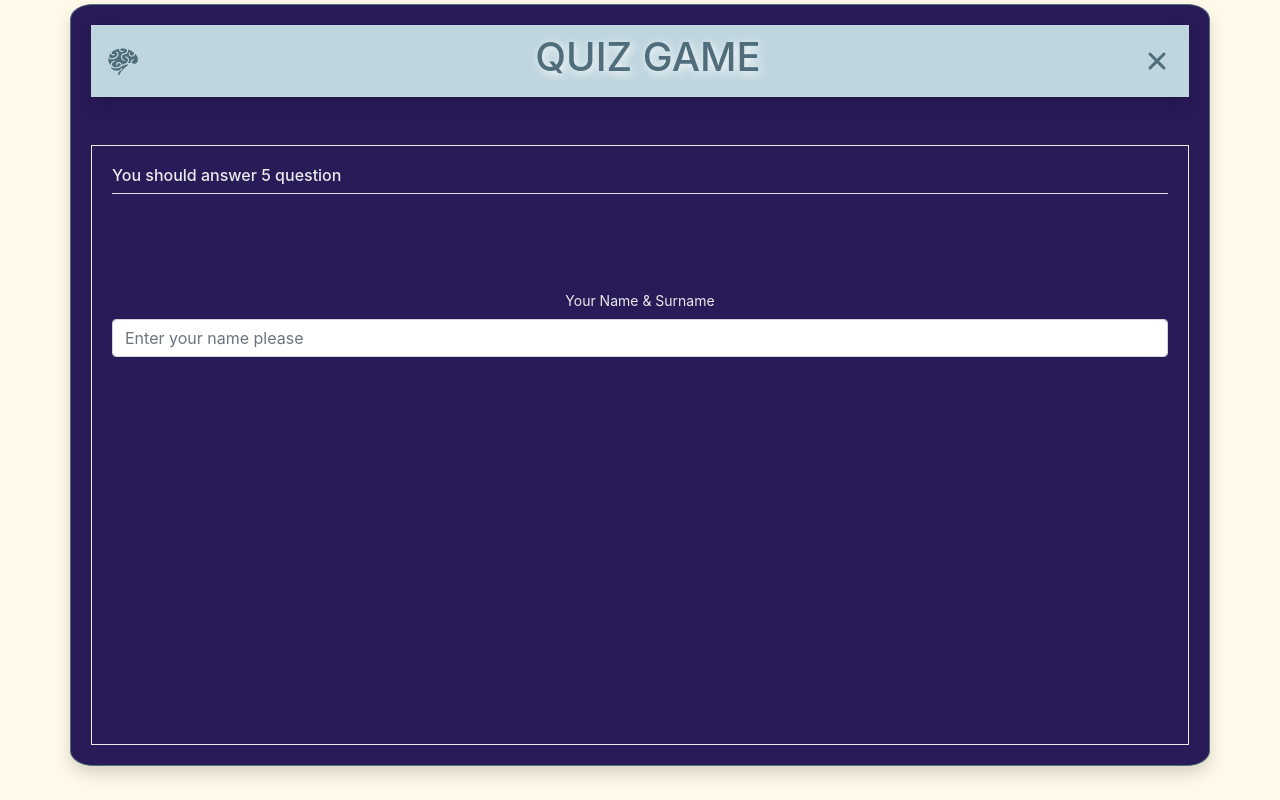
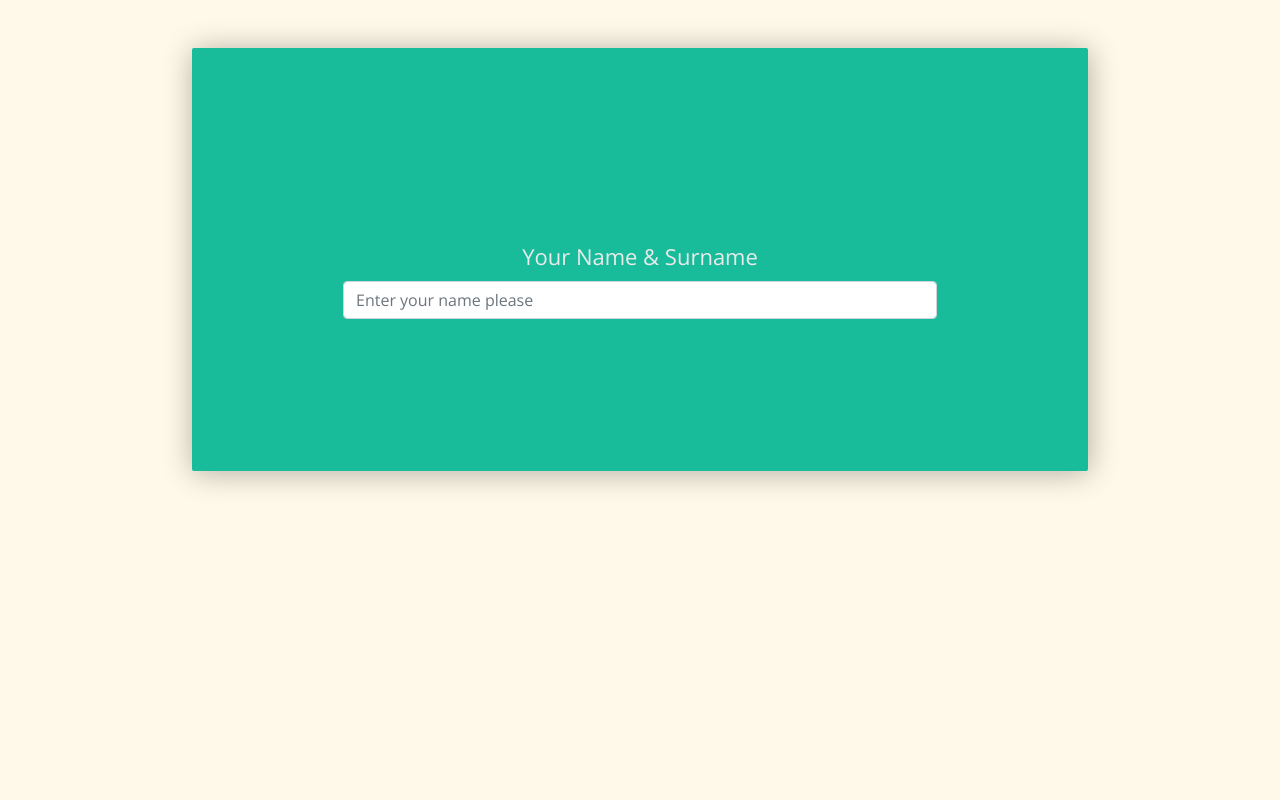
Before and after one commit to elinoza/quiz-fe, a React (Create React App) app in the folder quiz-fe/: page / in a window 1280 px wide. Built offline with nearby package versions, Linux system fonts and the light colour scheme.

Commit message:
refactored

```diff
--- a/quiz-fe/src/App.js
+++ b/quiz-fe/src/App.js
@@ -9,10 +9,10 @@ import Body from "./components/Body"
 function App() {
   return (
     <div >
-  <Container className="main my-1 shadow">
+  <Container className="main my-5 ">
 
 
-      <NavBar/>
+
       <Body />
 
 
--- a/quiz-fe/src/components/Body.jsx
+++ b/quiz-fe/src/components/Body.jsx
@@ -170,8 +170,8 @@ class Body extends React.Component {
     return (
       <Container className="  app mt-5  ">
 
-        <div className=" border-bottom d-flex ">
-          <h6 className="d-inline"> {  this.state.start === "false" && "You should answer 5 question" } {  this.state.start === "true" &&
+        <div className="  d-flex ">
+          <h6 className="d-inline"> {  this.state.start === "false" && "" } {  this.state.start === "true" &&
            this.state.quoNum + ". Question"} </h6>
           <h6 className="d-inline ml-auto">
           {  this.state.start === "true" &&
@@ -180,9 +180,9 @@ class Body extends React.Component {
         </div>
 
         {this.state.start === "false" && (
-          <div className="answers  align-items-center justify-content-center  text-center my-5">
-            <Row className="my-5">
-              <Col>
+          <div className="answers   align-items-center justify-content-center  text-center my-5">
+            <Row className="my-5 mx-5">
+              <Col className="mx-5">
                 <Form onSubmit={this.submitForm}>
                   <Form.Group controlId="name">
                     <Form.Label>Your Name & Surname </Form.Label>
--- a/quiz-fe/src/css/quiz.css
+++ b/quiz-fe/src/css/quiz.css
@@ -1,15 +1,22 @@
 
+@import url(https://fonts.googleapis.com/css?family=Open+Sans:700,300);
 body{
     background-color:#fff9e9
 }
 .main {
-    background-color:#291a58;
-    font-size: 14px;
-    font-family:"Circular", "-apple-system", "system-ui", "Roboto", "Helvetica Neue", sans-serif;
+    background-color:#18BC9B;
+    font-size: 22px;
+    font-family: 'Open Sans', Helvetica;
     color:#EAEAEA;
-    border:1px solid #4F6D7A ;
-    border-radius:2%;
+    box-shadow: 1px 2px 30px 0px rgba(0,0,0,0.3);
+    border-radius:2px;
     padding:20px;
+    width: 70%;
+    min-width: max-content;
+
+
+
+
 
 
 }
@@ -18,8 +25,7 @@ body{
     flex-flow: column;
 
     padding:20px;
-    height:600px;
-    border:1px solid;
+
 
 
 }
@@ -32,6 +38,7 @@ button.btn{
     margin:10px;
     background-color:#EAEAEA;
     border-color:#EAEAEA;
+    border:2px;
     color:black;
 }
 button.btn:hover{
@@ -47,3 +54,60 @@ button.btn:active{
 .buttons {
     align-items: center
 }
+
+.btn:active:focus {
+    background-color:#DD6E42 ;
+}
+
+
+@keyframes leaping {
+    0%{
+   transform: translateY(0%);
+
+ }
+
+ 100%{
+   transform: translateY(-20px);
+
+   }}
+@keyframes dotti {
+   0%, 60% {
+       transform: scale(0);
+       opacity: 0;
+   }
+   100% {
+       transform: scale(1);
+       opacity: 1;
+   }
+}
+
+@keyframes submit {
+   0% {
+       transform: scale(1.1);
+       opacity: 1;
+   }
+
+   100% {
+       transform: scale(0);
+       opacity: 0;
+   }
+}
+.circle{
+stroke:white;stroke-width:3;fill:none;
+   transform-origin:center;stroke-linecap: round;
+}
+
+@keyframes dash {
+0% {
+       stroke-dashoffset: 0;
+       stroke-dasharray: 296 296;
+   transform: rotate(0deg)
+
+   }
+   100% {
+       stroke-dashoffset: (-296*2 );;
+       stroke-dasharray: 296 296;
+           transform: rotate(360deg)
+
+   }
+}
```
Also changed, not shown: 1 other file (tests, documents, lock files or other folders).
